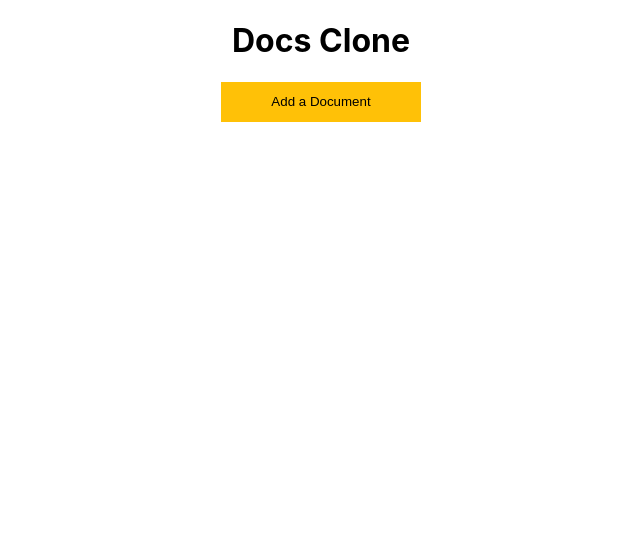
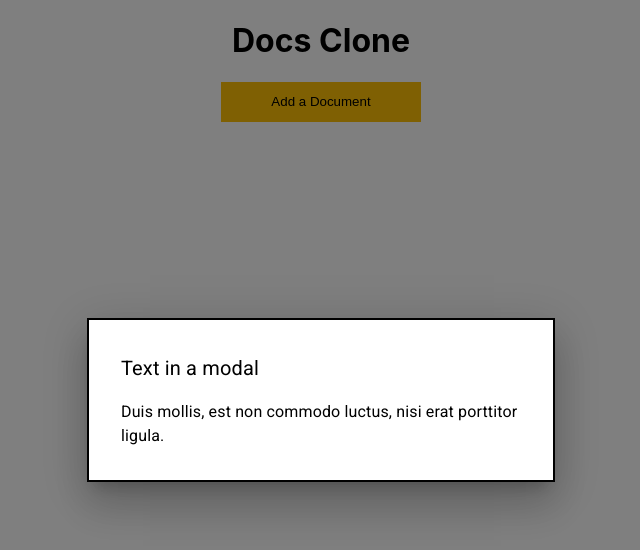
Before and after one commit to alimgee/react-google-docs-clone, a React (Create React App) app: page / in a window 1280 px wide. Both pictures are taken after a click on the button "Add a Document". Shown: the top 550 px of the page, without its empty margins (319-959 px from the left). Built offline with nearby package versions, Linux system fonts and the light colour scheme.

Commit message:
Install material ui, create modal component and add to docs component

```diff
--- a/package.json
+++ b/package.json
@@ -3,6 +3,9 @@
   "version": "0.1.0",
   "private": true,
   "dependencies": {
+    "@emotion/react": "^11.9.0",
+    "@emotion/styled": "^11.8.1",
+    "@mui/material": "^5.7.0",
     "@testing-library/jest-dom": "^5.16.4",
     "@testing-library/react": "^13.2.0",
     "@testing-library/user-event": "^13.5.0",
--- a/src/components/Docs.js
+++ b/src/components/Docs.js
@@ -1,13 +1,24 @@
-import React from 'react'
+import React, { useState } from 'react';
+import Modal from './Modal';
 
 export default function Docs() {
+    const [open, setOpen] = React.useState(false);
+    const handleOpen = () => setOpen(true);
     return (
         <div className='docs-main'>
             <h1>Docs Clone</h1>
 
-        <button className='add-docs'>
+            <button
+                className='add-docs'
+                onClick={handleOpen}
+            >
                 Add a Document
             </button>
+
+            <Modal
+                open={open}
+                setOpen={setOpen}
+            />
         </div>
     )
 }
--- /dev/null
+++ b/src/components/Modal.js
@@ -0,0 +1,44 @@
+import * as React from 'react';
+import Box from '@mui/material/Box';
+import Button from '@mui/material/Button';
+import Typography from '@mui/material/Typography';
+import Modal from '@mui/material/Modal';
+
+const style = {
+    position: 'absolute',
+    top: '50%',
+    left: '50%',
+    transform: 'translate(-50%, -50%)',
+    width: 400,
+    bgcolor: 'background.paper',
+    border: '2px solid #000',
+    boxShadow: 24,
+    p: 4,
+};
+
+export default function ModalComponent({
+    open,
+    setOpen,
+}) {
+    const handleClose = () => setOpen(false);
+
+    return (
+        <div>
+            <Modal
+                open={open}
+                onClose={handleClose}
+                aria-labelledby="modal-modal-title"
+                aria-describedby="modal-modal-description"
+            >
+                <Box sx={style}>
+                    <Typography id="modal-modal-title" variant="h6" component="h2">
+                        Text in a modal
+                    </Typography>
+                    <Typography id="modal-modal-description" sx={{ mt: 2 }}>
+                        Duis mollis, est non commodo luctus, nisi erat porttitor ligula.
+                    </Typography>
+                </Box>
+            </Modal>
+        </div>
+    );
+}
```
Also changed, not shown: 1 other file (tests, documents, lock files or other folders). Lines whose indentation alone changed are shown as unchanged.
